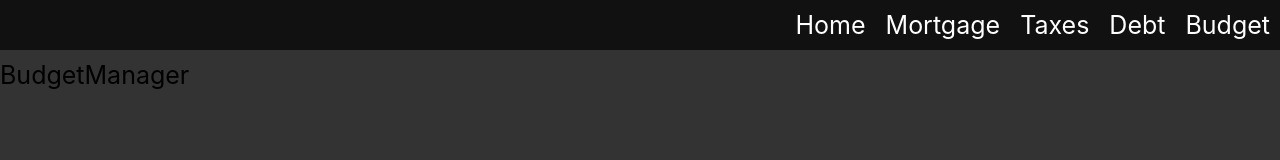
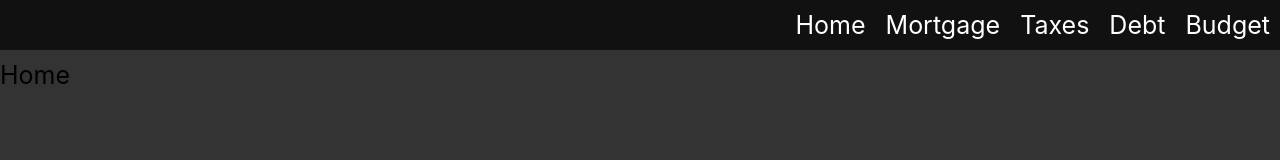
Before and after one commit to Corey-Turner/FinancialAssistant, a React (Create React App) app: page / in a window 1280 px wide. Shown: the top 160 px of the page. Built offline with nearby package versions, Linux system fonts and the light colour scheme.

Commit message:
renaming component code to component.js instead of index.js

```diff
--- a/src/App.js
+++ b/src/App.js
@@ -2,12 +2,12 @@ import React from "react";
 import "./App.css";
 import { BrowserRouter as Router, Switch, Route } from "react-router-dom";
 
-import MortgageCalc from "./components/MortgageCalculator/index";
+import MortgageCalc from "./components/MortgageCalculator/component";
 import Nav from "./components/Nav/nav";
-import DebtManager from "./components/DebtManager/index";
-import BudgetManager from "./components/BudgetManager/index";
-import TaxEstimator from "./components/TaxEstimator/index";
-import Home from "./components/Home/index";
+import DebtManager from "./components/DebtManager/component";
+import BudgetManager from "./components/BudgetManager/component";
+import TaxEstimator from "./components/TaxEstimator/component";
+import Home from "./components/Home/component";
 
 export default function App() {
   return (
@@ -18,7 +18,7 @@ export default function App() {
           <Route path="/mortgage-calculator" component={MortgageCalc} />
           <Route path="/tax-estimator" component={TaxEstimator} />
           <Route path="/debt-manager" component={DebtManager} />
-          <Route path="/budget-manager" component={MortgageCalc} />
+          <Route path="/budget-manager" component={BudgetManager} />
           <Route path="/" component={Home} />
         </Switch>
       </div>
--- a/src/components/Home/index.js
+++ /dev/null
@@ -1,10 +0,0 @@
-import React, { Component } from "react";
-
-class BudgetManager extends Component {
-  state = {};
-  render() {
-    return <div>BudgetManager</div>;
-  }
-}
-
-export default BudgetManager;
```
Also changed, not shown: src/components/BudgetManager/component.js (renamed from src/components/BudgetManager/index.js), src/components/DebtManager/component.js (renamed from src/components/DebtManager/index.js), src/components/Home/component.js (renamed from src/components/Home/Home.js), src/components/MortgageCalculator/component.js (renamed from src/components/MortgageCalculator/index.js), src/components/TaxEstimator/component.js (renamed from src/components/TaxEstimator/index.js).
